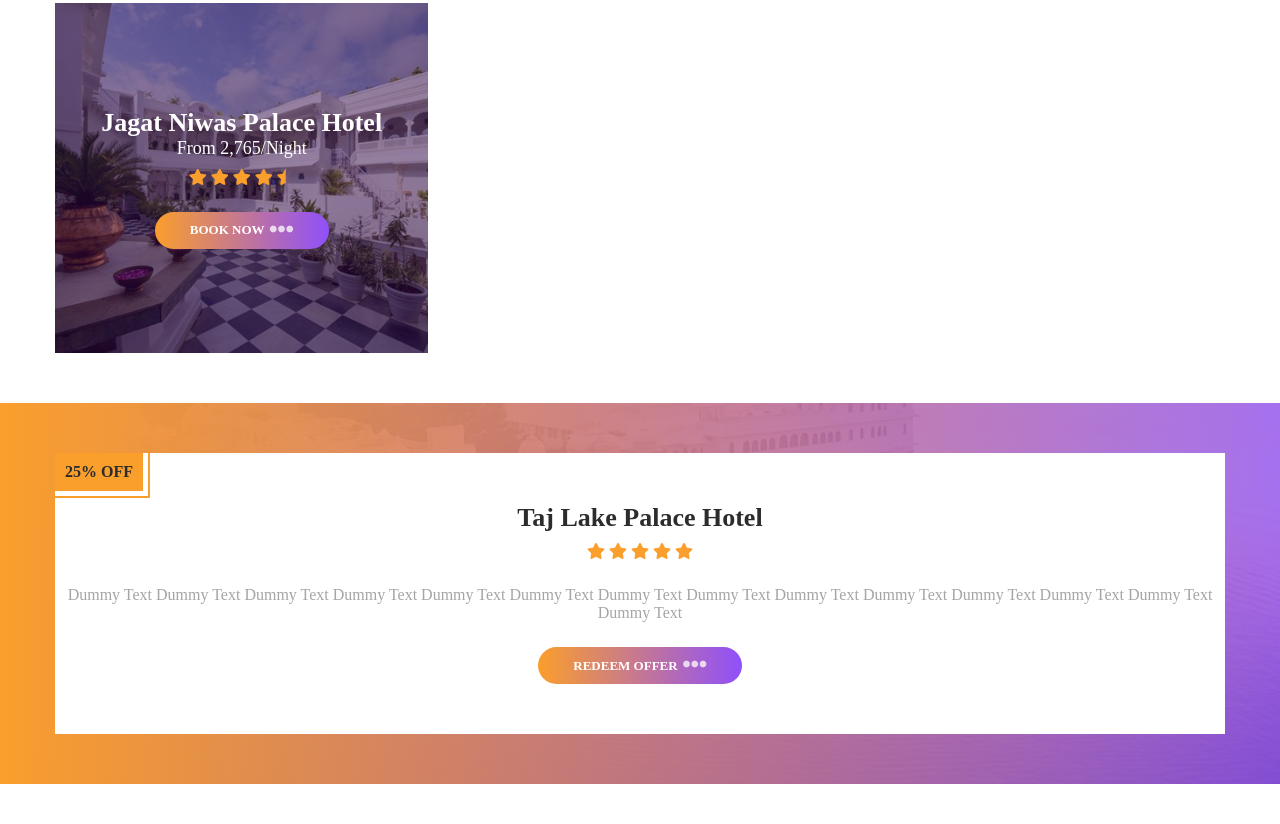
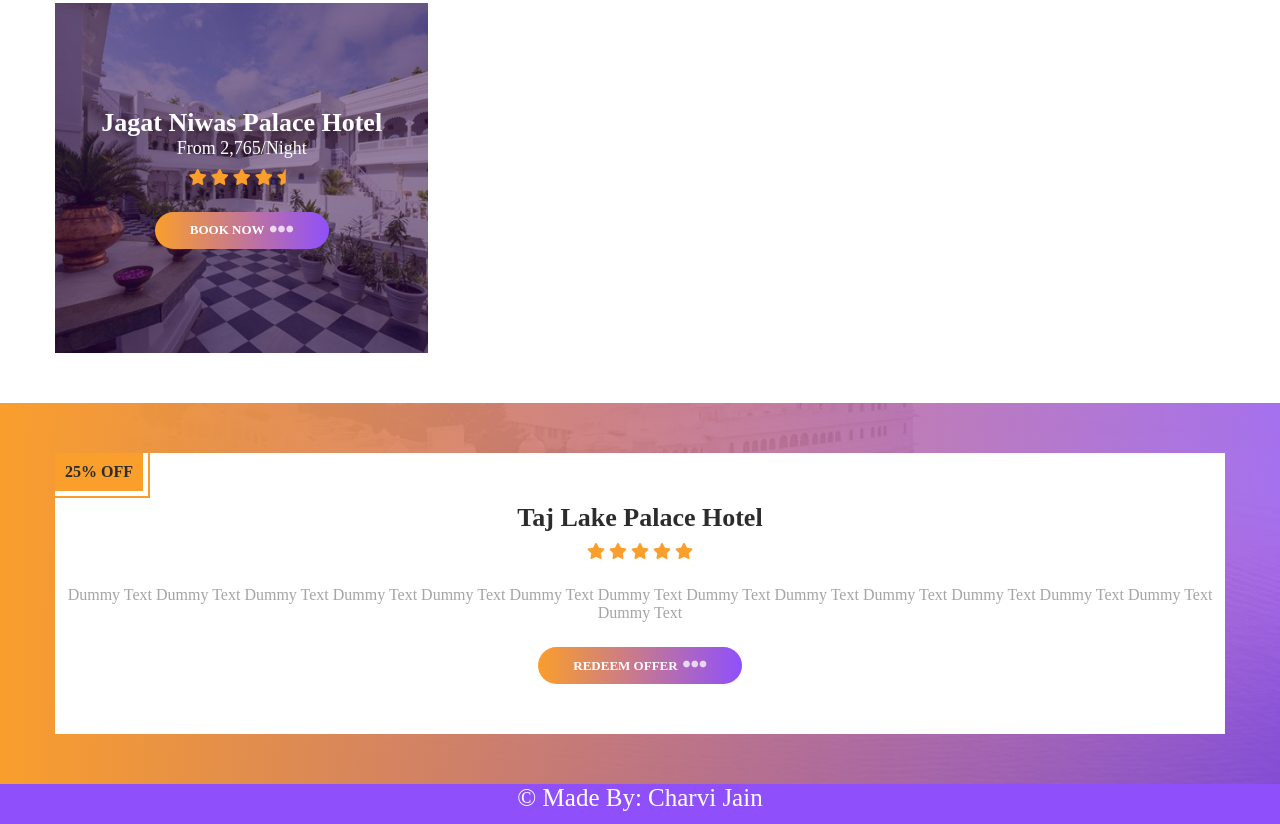
Before and after one commit to charvi-jain-20/palace_udaipur, a plain HTML site: page index.html in a window 1280 px wide. Shown: the part 1909-2733 px from the top of the page. Before the commit the page ends 2693 px from the top, so only its background shows below. Drawn offline with Linux system fonts and the light colour scheme.

Commit message:
Update index.html

```diff
--- a/index.html
+++ b/index.html
@@ -204,6 +204,9 @@
             </div>
         </section>
     </main>
+    <footer class='foot'>
+        <p>&#169; Made By: Charvi Jain</p>
+    </footer>
     <script src="main.js"></script>
 </body>
 </html>
```
